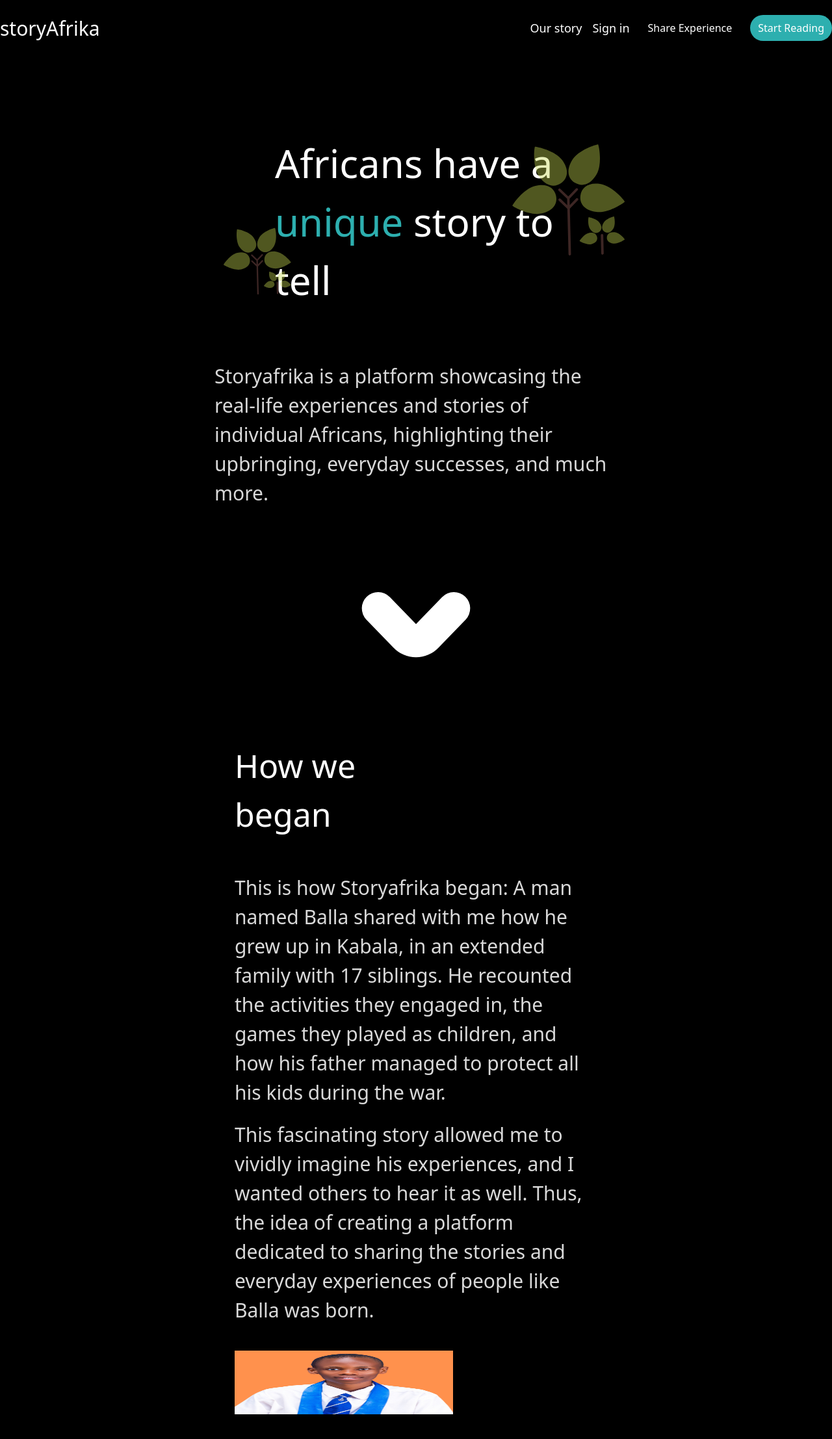
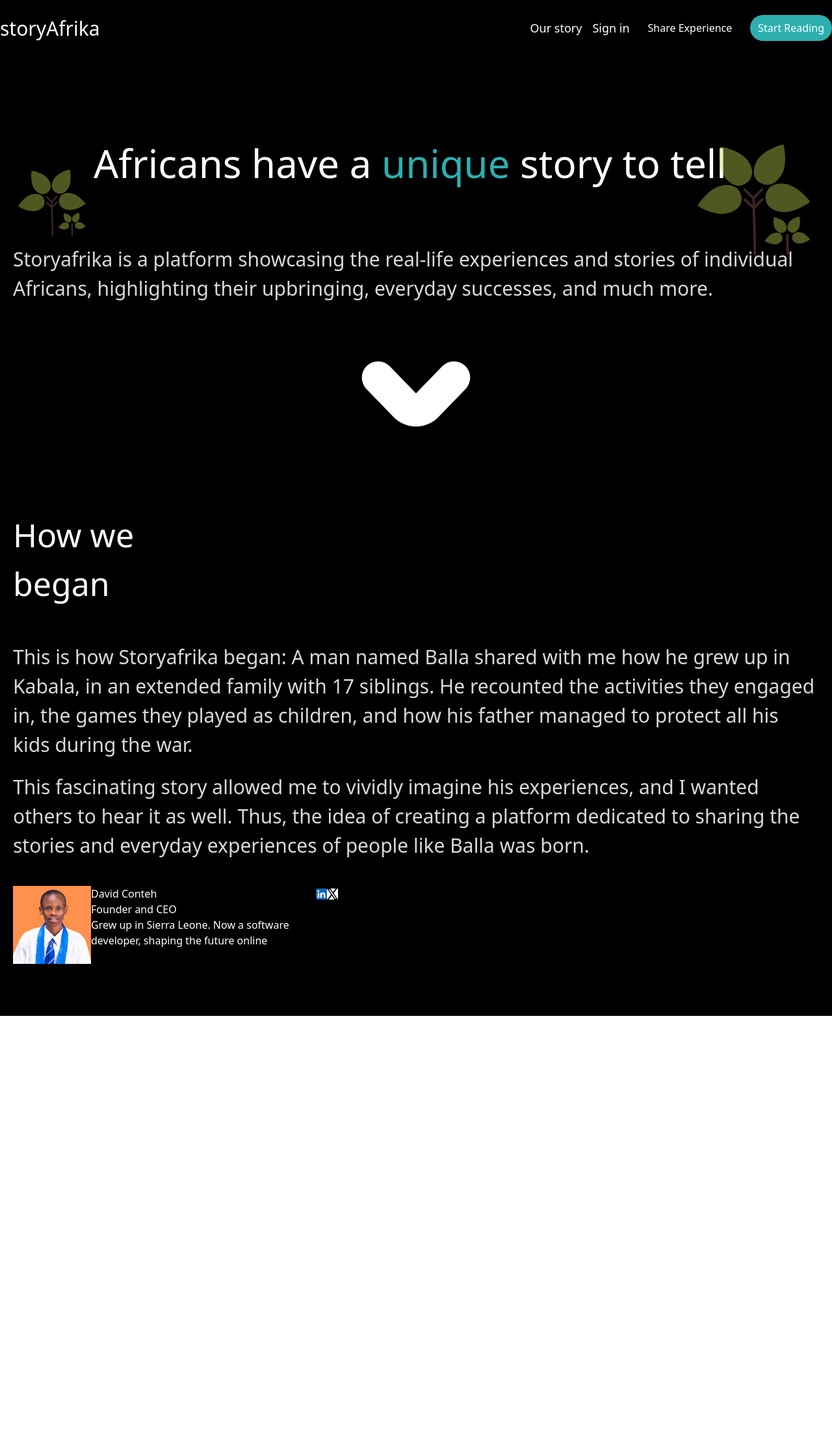
Before and after one commit to davidddeveloper/storyafrika-landing-page, a React (Create React App) app: page /our-story in a window 1280 px wide. Shown: the top 2214 px of the page at 65% size. After the commit the page ends 1563 px from the top, so only its background shows below. Built offline with nearby package versions, Linux system fonts and the light colour scheme.

Commit message:
add a little bit of responsive and davidconteh card

```diff
--- a/src/screens/OurStory.jsx
+++ b/src/screens/OurStory.jsx
@@ -4,6 +4,8 @@ import Tree from "../assets/svgs/tree.svg"
 import down from "../assets/svgs/down1.svg"
 import { Link } from "react-scroll";
 import DavidConteh from '../assets/images/davidconteh.png'
+import Linkedin from '../assets/svgs/linkedin.svg'
+import X from '../assets/svgs/x.svg'
 
 export default function OurStory () {
     const {theme, setTheme} = useTheme()
@@ -13,28 +15,37 @@ export default function OurStory () {
     return (
         <section className=" mt-20 px-5 md:px-35 pb-20">
             <header className="w-full relative">
-                <div className="container mx-auto">
-                    <img className="block absolute top-0 right-0 h-[200px] object-cover md:pr-[23%]" src={Tree} alt=""/>
-                    <h2 className="text-[50px] md:text-[60px] w-[80%] md:w-[35%] md:mx-auto pl-7 md:pl-0 md:mt-40 ">Africans have a <span className="text-lightblue">unique</span> story to tell</h2>
-                    <img className="block absolute bottom-3 md:top-[50%] md:pl-[25.5%] sm:left-0  sm:h-[120px]" src={Tree} alt=""/>
+                <div className="container mx-auto md:mt-40 ">
+                    <img className="block absolute top-0 right-0 h-[200px] object-cover md:pr-[18%]" src={Tree} alt=""/>
+                    <h2 className="text-[50px] md:text-[60px] w-[80%] md:w-[505px] md:mx-auto pl-7 md:pl-0 ">Africans have a <span className="text-lightblue">unique</span> story to tell</h2>
+                    <img className="block absolute bottom-3 md:top-[50%] md:pl-[20%] sm:left-0  sm:h-[120px]" src={Tree} alt=""/>
                 </div>
             </header>
             <article className="">
-                <p className="text-[30px] mt-[80px] text-extra-lightgray md:text[40px] md:w-[50%] md:mx-auto">
+                <p className="container mx-auto text-[30px] mt-[80px] text-extra-lightgray md:text[40px] md:mx-auto">
                 Storyafrika is a platform showcasing the real-life experiences and stories of individual Africans, highlighting their upbringing, everyday successes, and much more.
 
                 </p>
-               <Link to="about" smooth={true} duration={500}> <img className=" hidden md:block mx-auto mt-20 h-200px w-200px" src={down} alt="down" /></Link>
+               <Link to="about" smooth={true} duration={500}> <img className=" hidden md:block mx-auto mt-10 h-200px w-200px" src={down} alt="down" /></Link>
             </article>
-            <article id ="about" className="md:w-[45%] md:mx-auto  md:top-20">
+            <article id ="about" className="container mx-auto max-w-md md:mx-auto  md:top-20">
                 <h2 className="block  mt-[80px] mb-[80px] text-[50px] text-white  md:top-60 w-[292px] h-[122px]">How we began</h2>
                 <p className="text-[30px] text-extra-lightgray  px-auto ">This is how Storyafrika began: A man named Balla shared with me how he grew up in Kabala, in an extended family with 17 siblings. He recounted the activities they engaged in, the games they played as children, and how his father managed to protect all his kids during the war.</p>
                 <p className="text-[30px] text-extra-lightgray mt-[20px]">This fascinating story allowed me to vividly imagine his experiences, and I wanted others to hear it as well. Thus, the idea of creating a platform dedicated to sharing the stories and everyday experiences of people like Balla was born.</p>
-                 <img
-                 className="block  md:mx-0 ml-0 mt-10 pl-0 sm:w-[336px] sm:h-[98px]"
-                 src={DavidConteh}
-                 alt=''
-                 />
+                <div className="flex flex-row w-full h-[120px] mt-10 mb-20 md:w-[500px] md:mb-10">
+                    <img className=" flex-shrink object-cover" src={DavidConteh} alt=""/>
+                    <div className="ml-5 md:ml-10">
+                        <div className="flex items-center justify-between">
+                            <h3 className="font-bold text-[16px] text-white">David Conteh</h3>
+                            <div className='flex'>
+                                <img className="h-[17px] w-[17px] mr-3" src={Linkedin} alt=""/>
+                                <img className="h-[17px] w-[17px] mr-3 bg-white" src={X} alt=""/>
+                            </div>
+                        </div>
+                        <p className="mt-2 text-white text-[12px]">Founder and CEO</p>
+                        <p className="mt-2 text-[14px] text-white">Grew up in Sierra Leone. Now a software developer, shaping the future online</p>
+                    </div>
+                </div>
             </article>
 
 
```
